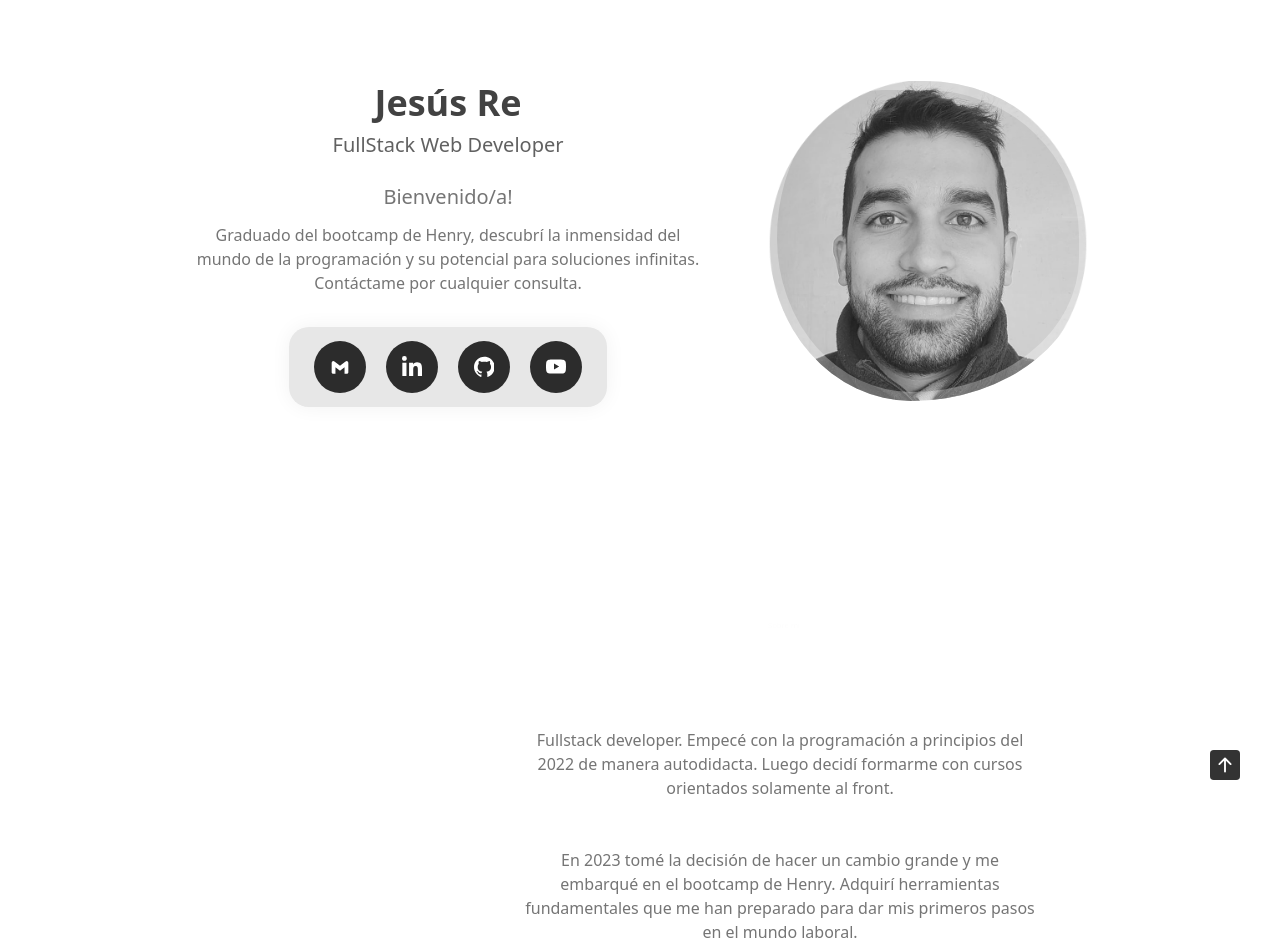
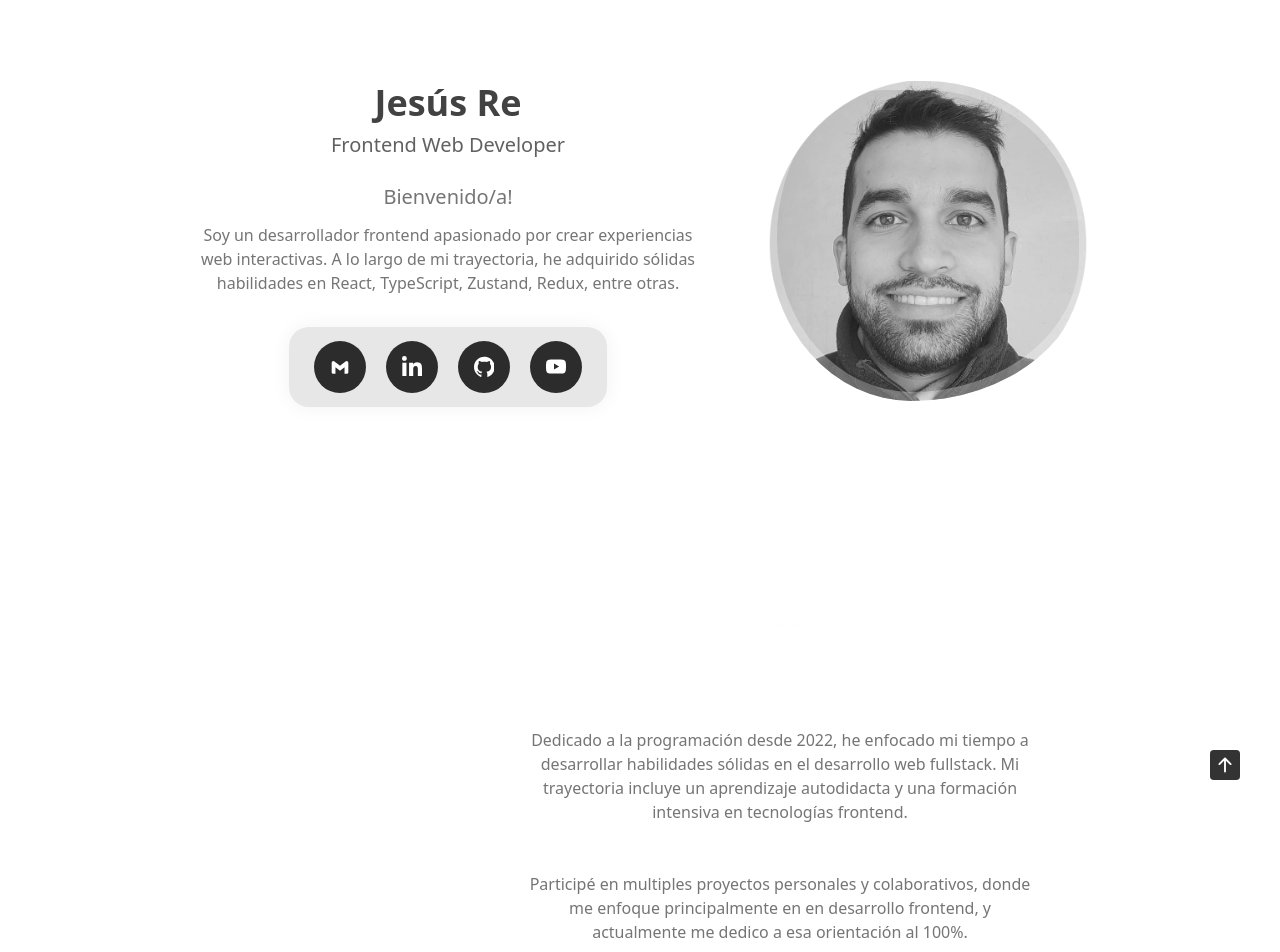
Before and after one commit to jesusre890/portfolio, a React (Vite) app: page / in a window 1280 px wide. Shown: the part 180-1132 px from the top of the page. Built offline with nearby package versions, Linux system fonts and the light colour scheme.

Commit message:
feat: refact general

```diff
--- a/src/components/InfoAbout/Info.jsx
+++ b/src/components/InfoAbout/Info.jsx
@@ -25,7 +25,7 @@ const Info = () => {
         <BiLogoVisualStudio className="icono" />
         <h3 className="font-medium text-gray-700 text-lg">Proyectos</h3>
         <span className="flex flex-row items-center gap-2 text-gray-500 font-medium text-sm">
-          14
+          18
           <BsCheck2Circle />
         </span>
       </div>
--- a/src/views/About/About.jsx
+++ b/src/views/About/About.jsx
@@ -22,14 +22,13 @@ const About = () => {
         </div>
         <div>
           <p className="text-gray-600 max-w-sm mx-auto mt-3 md:max-w-md lg:max-w-lg md:mb-12 md:mt-0 dark:text-blue-gray-100">
-            Fullstack developer. Empecé con la programación a principios del
-            2022 de manera autodidacta. Luego decidí formarme con cursos
-            orientados solamente al front.
+            Dedicado a la programación desde 2022, he enfocado mi tiempo a
+            desarrollar habilidades sólidas en el desarrollo web fullstack. Mi
+            trayectoria incluye un aprendizaje autodidacta y una formación
+            intensiva en tecnologías frontend.
           </p>
           <p className="text-gray-600 max-w-sm mx-auto mt-3 mb-8 md:mb-0 md:max-w-md lg:max-w-lg md:mt-0 dark:text-blue-gray-100">
-            En 2023 tomé la decisión de hacer un cambio grande y me embarqué en
-            el bootcamp de Henry. Adquirí herramientas fundamentales que me han
-            preparado para dar mis primeros pasos en el mundo laboral.
+            Participé en multiples proyectos personales y colaborativos, donde me enfoque principalmente en en desarrollo frontend, y actualmente me dedico a esa orientación al 100%.
           </p>
 
           <a download="" href={cv}>
--- a/src/views/Footer/Footer.jsx
+++ b/src/views/Footer/Footer.jsx
@@ -73,7 +73,7 @@ const Footer = () => {
         </ul>
         <h1 className="flex items-center gap-2 font-medium text-gray-700 text-sm my-5 dark:text-blue-gray-100">
           <BiCopyright />
-          <div className="">Jesús Re 2024</div>
+          <div className="">Jesús Re 2025</div>
         </h1>
       </div>
     </footer>
--- a/src/views/Header/Header.jsx
+++ b/src/views/Header/Header.jsx
@@ -18,16 +18,17 @@ const Header = () => {
             Jesús Re
           </h1>
           <h3 className=" text-xl text-gray-700 dark:text-blue-gray-100">
-            FullStack Web Developer
+            Frontend Web Developer
           </h3>
           <br />
           <p className="text-xl pb-3 text-gray-600 dark:text-blue-gray-100">
             Bienvenido/a!
           </p>
           <p className="text-gray-600 max-w-sm mx-auto md:max-w-md lg:max-w-lg dark:text-blue-gray-100">
-            Graduado del bootcamp de Henry, descubrí la inmensidad del mundo de
-            la programación y su potencial para soluciones infinitas. Contáctame
-            por cualquier consulta.
+            Soy un desarrollador frontend apasionado por crear experiencias web
+            interactivas. A lo largo de mi trayectoria, he adquirido sólidas
+            habilidades en React,
+            TypeScript, Zustand, Redux, entre otras.
           </p>
           <div className="flex justify-center items-center pt-8">
             {/*<Social />*/}
--- a/src/views/Journey/Journey.jsx
+++ b/src/views/Journey/Journey.jsx
@@ -178,7 +178,7 @@ const Journey = () => {
                 <span className="instituto">Hilda - Remoto</span>
                 <div className="calendario flex items-center flex-col">
                   <div className="flex items-center gap-3">
-                    <MdCalendarMonth className=" text-xl" /> 2/2024 - Actualidad
+                    <MdCalendarMonth className=" text-xl" /> 2/2024 - 5/2024
                   </div>
                   <div className="flex items-center gap-3">
                     <CiMapPin className=" text-xl" /> Buenos Aires, Argentina
```
